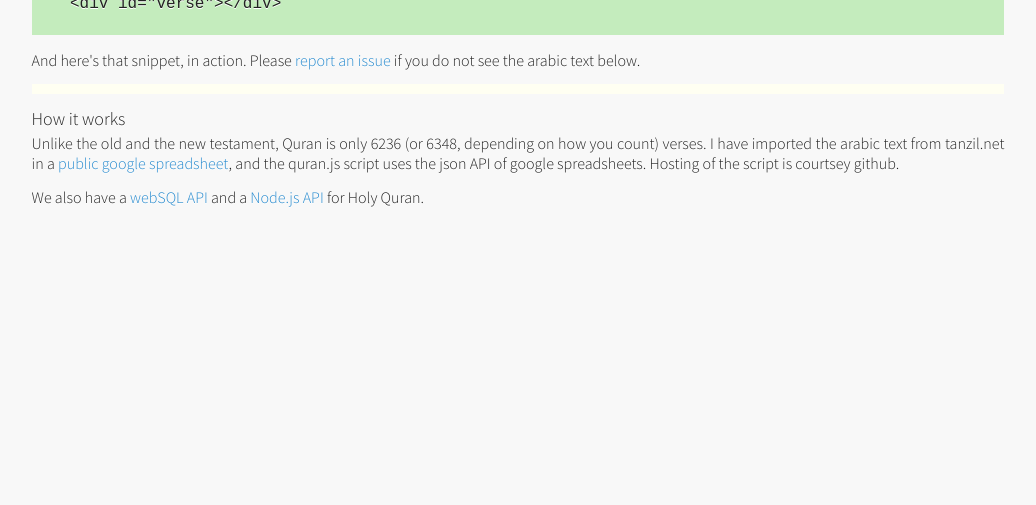
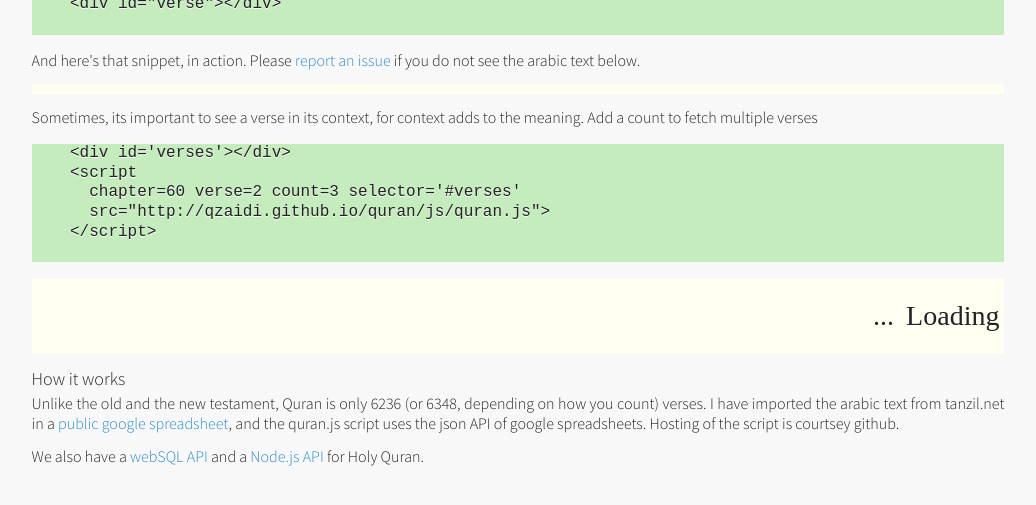
Before and after one commit to qzaidi/quran, a Jekyll site: the page built from javascript.html, in a window 1280 px wide, cut to the strip 324-829 px from the top of the page. Shown: the whole strip, without its empty margins (122-1158 px from the left). Built offline with Jekyll 4.4.1, drawn with Linux system fonts in a browser that asks for light colours; nearby versions of some CDN libraries; some web fonts are replaced; Markdown is read by kramdown in place of the engine named in the settings.

Commit message:
support fetching multiple verses

```diff
--- a/_config.yml
+++ b/_config.yml
@@ -2,6 +2,8 @@ name: "Quran browser"
 description: ""
 
 url: "http://qzaidi.github.io/quran/"
+ga: UA-566085-5 #Google Analytics ID
+
 
 paginate: 10
 
--- a/javascript.html
+++ b/javascript.html
@@ -3,8 +3,6 @@ layout: default
 title: quran.js
 relative: '../'
 ---
-<script chapter=15 verse=9 selector='#verse' src="{{ page.relative }}js/quran.js" type="text/javascript">
-</script>
 <div id="javascriptApi" data-role="page" class="page innerPage">
   <div class="topGrahic"></div>
   <div class="padpage padtop">
@@ -30,6 +28,22 @@ relative: '../'
     {% endhighlight %}
     <p> And here's that snippet, in action. Please <a rel="external" href="https://github.com/qzaidi/quran/issues/new"> report an issue</a> if you do not see the arabic text below. </p>
     <p id="verse" class="arabic doublespaced"></p>
+    <script chapter=15 verse=9 selector='#verse'
+      src="{{ page.relative }}js/quran.js" type="text/javascript">
+    </script>
+
+    <p> Sometimes, its important to see a verse in its context, for context adds to the meaning. Add a count to fetch multiple verses</p>
+    <script chapter=60 verse=2 count=3 selector='#verses'
+      src="{{ page.relative }}js/quran.js" type="text/javascript">
+    </script>
+    {% highlight html%}
+    <div id='verses'></div>
+    <script
+      chapter=60 verse=2 count=3 selector='#verses'
+      src="{{ site.url }}js/quran.js">
+    </script>
+    {% endhighlight %}
+    <p class="arabic doublespaced" id='verses'>Loading ...</p>
     <h3> How it works </h3>
     <p> Unlike the old and the new testament, Quran is only 6236 (or 6348, depending on how you count) verses. I have imported the arabic text from tanzil.net
     in a <a href="https://docs.google.com/spreadsheet/pub?key=0Aps7j0tW_eq0dFUzN3djMC1IUUYyMHV4VFhqRUhJSmc&output=html">public google spreadsheet</a>,
--- a/js/quran.js
+++ b/js/quran.js
@@ -9,20 +9,51 @@ function toArabDigits(num) {
   return anum;
 }
 
-var thisScript = document.currentScript || Array.prototype.slice.call(document.getElementsByTagName('script')).pop();
-var chapter = thisScript.getAttribute('chapter')|0;
-var verse = thisScript.getAttribute('verse')|0;
-var selector = thisScript.getAttribute('selector');
-var renderFunc = function(x) {
+/**
+ *
+ * Return a custom rendering function for a given selector
+ *
+ **/
+function getRenderFunc(selector,verse) {
+  var randnum = Math.random()*1000000|0;
+  var func = 'quran' + randnum;
+  window[func] = function(x) {
+    if (x.entry && x.entry.content) {
       document.querySelector(selector).innerHTML = x.entry.content.$t + ' ﴿' + toArabDigits(verse) + '﴾ ';
-};
+    } else {
+      document.querySelector(selector).innerHTML = x.table.rows.map(function(row,idx) {
+        return row.c[0].v + '<nobr> ﴿' + toArabDigits(verse+idx) + '﴾ </nobr>';
+      }).join('');
+    }
+  }
+  return func;
+}
+
+function getDataSource(chapter,verse,count,selector) {
   var vnum = 0;
+  var src = "https://spreadsheets.google.com/";
+  var func = getRenderFunc(selector,verse);
   for (var i = 1; i < chapter; i++) {
     vnum += QuranData.Sura[i][1];
   }
   vnum += verse + 1; // compensate for header row
+  if (count) {
+    src+="a/zaidi.me/tq?key=0Aps7j0tW_eq0dFUzN3djMC1IUUYyMHV4VFhqRUhJSmc&range=C" + vnum + "%3aC"+(vnum+count)+"&tqx=responseHandler:" + func;
+  } else {
+    src+="feeds/cells/0Aps7j0tW_eq0dFUzN3djMC1IUUYyMHV4VFhqRUhJSmc/od6/public/values/R" + vnum + "C3?alt=json-in-script&callback=" + func ;
+  }
+  return src;
+}
+
+(function() {
+  var thisScript = document.currentScript || Array.prototype.slice.call(document.getElementsByTagName('script')).pop();
+  var chapter = thisScript.getAttribute('chapter')|0;
+  var verse = thisScript.getAttribute('verse')|0;
+  var count = thisScript.getAttribute('count')|0;
+  var selector = thisScript.getAttribute('selector');
   var gs = document.createElement('script');
   gs.async="true";
-gs.src = "https://spreadsheets.google.com/feeds/cells/0Aps7j0tW_eq0dFUzN3djMC1IUUYyMHV4VFhqRUhJSmc/od6/public/values/R" + vnum + "C3?alt=json-in-script&callback=renderFunc";
+  gs.src=getDataSource(chapter,verse,count,selector);
   var s = document.getElementsByTagName('script')[0];
   s.parentNode.insertBefore(gs, s);
+}());
```
Lines whose indentation alone changed are shown as unchanged.
